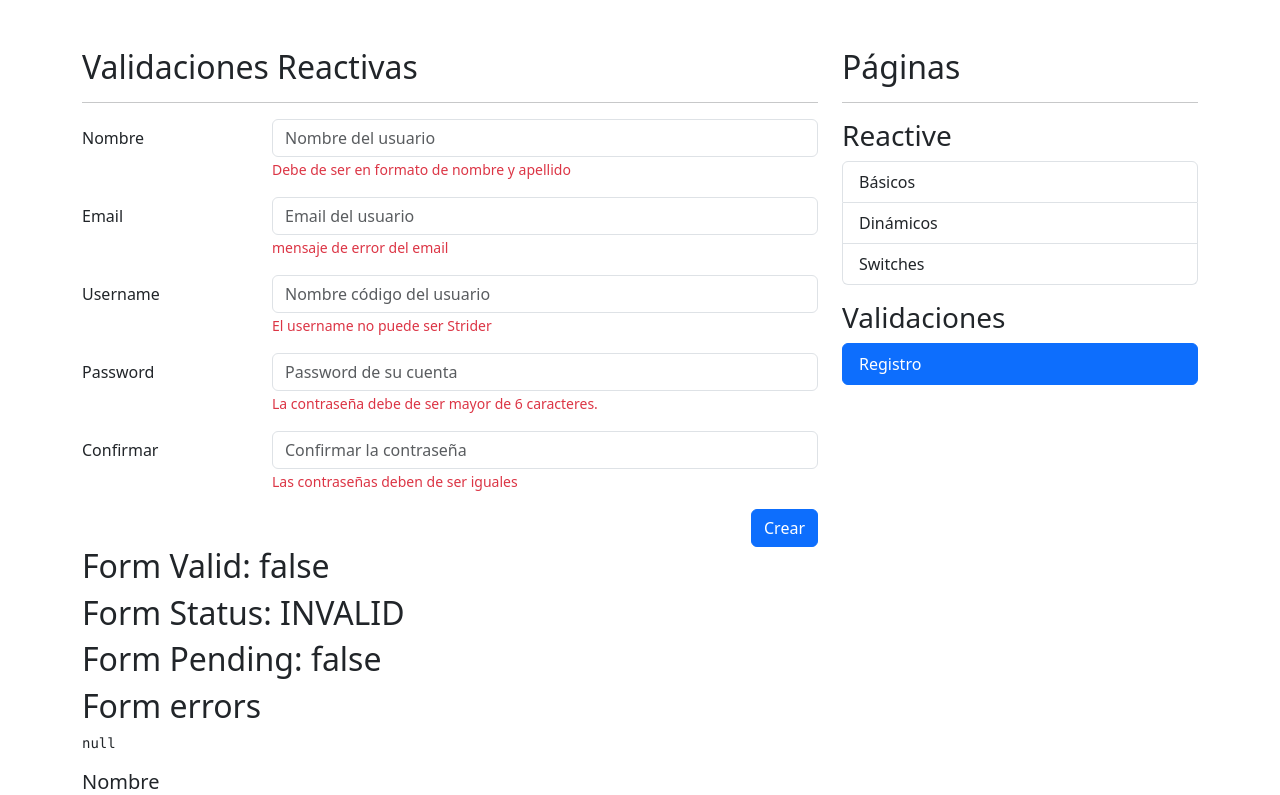
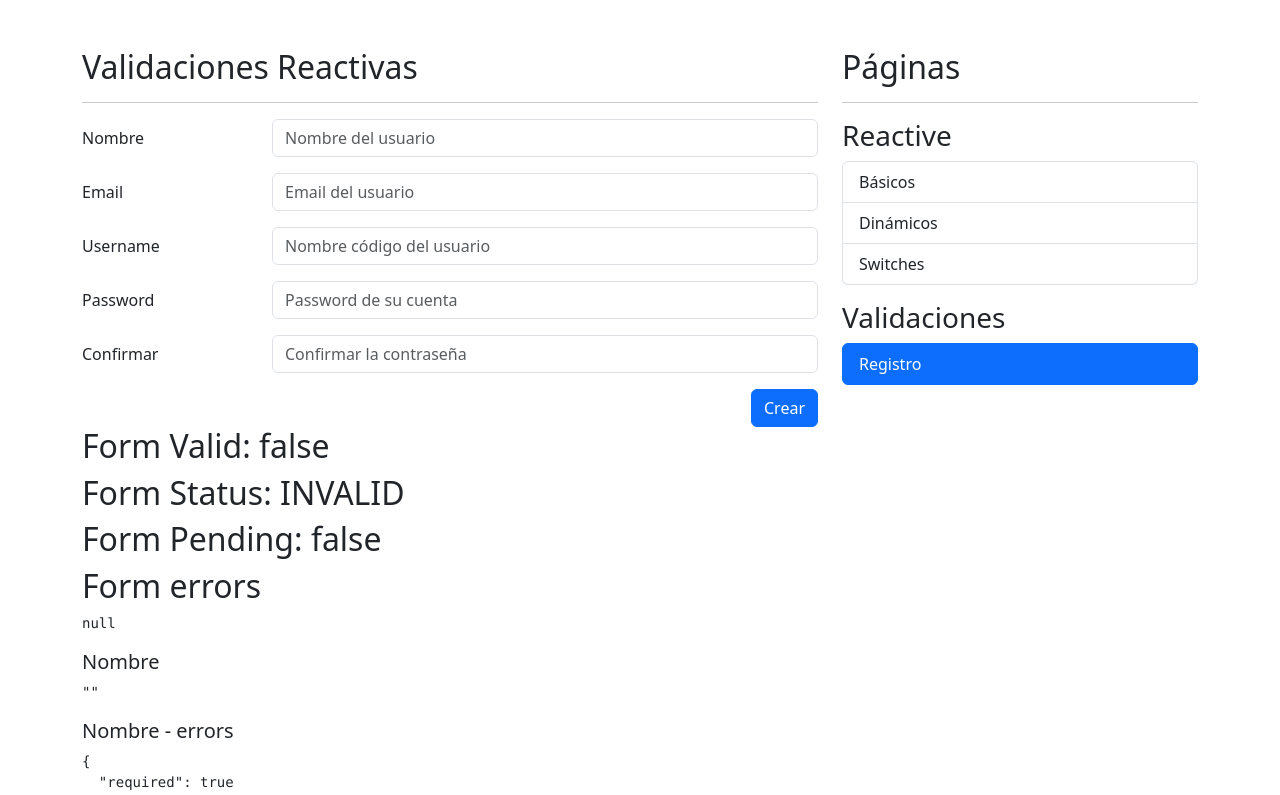
Before and after one commit to ikevin92/formsApp-angular-2023, an Angular app: page /auth/sign-up in a window 1280 px wide. Shown: the top 795 px of the page. Built offline with nearby package versions, Linux system fonts and the light colour scheme.

Commit message:
validator service

```diff
--- a/src/app/auth/pages/register-page/register-page.component.html
+++ b/src/app/auth/pages/register-page/register-page.component.html
@@ -15,7 +15,7 @@
             placeholder="Nombre del usuario"
           />
 
-          <span class="form-text text-danger">
+          <span *ngIf="isValidField('name')" class="form-text text-danger">
             Debe de ser en formato de nombre y apellido
           </span>
         </div>
@@ -31,7 +31,7 @@
             formControlName="email"
             placeholder="Email del usuario"
           />
-          <span class="form-text text-danger">
+          <span *ngIf="isValidField('email')" class="form-text text-danger">
             mensaje de error del email
           </span>
         </div>
@@ -47,7 +47,7 @@
             formControlName="username"
             placeholder="Nombre código del usuario"
           />
-          <span class="form-text text-danger">
+          <span *ngIf="isValidField('username')" class="form-text text-danger">
             El username no puede ser Strider
           </span>
         </div>
@@ -64,7 +64,7 @@
             placeholder="Password de su cuenta"
           />
 
-          <span class="form-text text-danger">
+          <span *ngIf="isValidField('password')" class="form-text text-danger">
             La contraseña debe de ser mayor de 6 caracteres.
           </span>
         </div>
@@ -81,7 +81,7 @@
             placeholder="Confirmar la contraseña"
           />
 
-          <span class="form-text text-danger">
+          <span *ngIf="isValidField('password2')" class="form-text text-danger">
             Las contraseñas deben de ser iguales
           </span>
         </div>
--- a/src/app/auth/pages/register-page/register-page.component.ts
+++ b/src/app/auth/pages/register-page/register-page.component.ts
@@ -1,10 +1,6 @@
 import { Component } from '@angular/core';
 import { FormBuilder, FormGroup, Validators } from '@angular/forms';
-import {
-  cantBeStrider,
-  emailPattern,
-  firstNameAndLastnamePattern,
-} from 'src/app/shared/validators/validators';
+import { ValidatorsService } from 'src/app/shared/services/validator.service';
 
 @Component({
   templateUrl: './register-page.component.html',
@@ -13,18 +9,30 @@
   public myForm: FormGroup = this.fb.group({
     name: [
       '',
-      [Validators.required, Validators.pattern(firstNameAndLastnamePattern)],
+      [
+        Validators.required,
+        Validators.pattern(this.validatorsService.firstNameAndLastnamePattern),
+      ],
     ],
-    email: ['', [Validators.required, Validators.pattern(emailPattern)]],
-    username: ['', [Validators.required, cantBeStrider]],
+    email: [
+      '',
+      [
+        Validators.required,
+        Validators.pattern(this.validatorsService.emailPattern),
+      ],
+    ],
+    username: ['', [Validators.required, this.validatorsService.cantBeStrider]],
     password: ['', [Validators.required, Validators.minLength(6)]],
     password2: ['', [Validators.required]],
   });
 
-  constructor(private fb: FormBuilder) {}
+  constructor(
+    private fb: FormBuilder,
+    private validatorsService: ValidatorsService
+  ) {}
 
   isValidField(field: string) {
-    // TODO: Obtener validación de un servicio
+    return this.validatorsService.isValidField(this.myForm, field);
   }
 
   onSubmit() {
--- /dev/null
+++ b/src/app/shared/services/validator.service.ts
@@ -0,0 +1,26 @@
+import { Injectable } from '@angular/core';
+import { FormControl, FormGroup, ValidationErrors } from '@angular/forms';
+
+@Injectable({ providedIn: 'root' })
+export class ValidatorsService {
+  public firstNameAndLastnamePattern: string = '([a-zA-Z]+) ([a-zA-Z]+)';
+  public emailPattern: string = '^[a-z0-9._%+-]+@[a-z0-9.-]+\\.[a-z]{2,4}$';
+
+  public cantBeStrider = (control: FormControl): ValidationErrors | null => {
+    const value: string = control.value.trim().toLowerCase();
+
+    console.log({ value });
+
+    if (value === 'strider') {
+      return {
+        noStrider: true,
+      };
+    }
+
+    return null;
+  };
+
+  public isValidField(form: FormGroup, field: string): boolean | null {
+    return form.controls[field].errors && form.controls[field].touched;
+  }
+}
```
